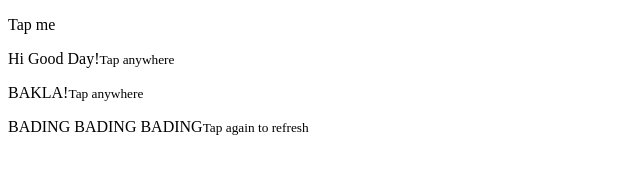
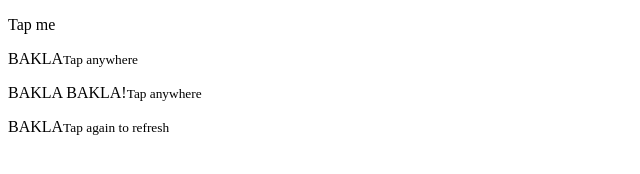
Before and after one commit to iamshan1215/hello, a plain HTML site: page bading/index.html in a window 1280 px wide. Shown: the whole page, without its empty margins (0-640 px from the left). Drawn offline with Linux system fonts and the light colour scheme.

Commit message:
Update index.html

```diff
--- a/bading/index.html
+++ b/bading/index.html
@@ -1,14 +1,10 @@
 <!DOCTYPE html>
-<!--Hello dear friend.
-    Sorry if the code is messy and considered approached in a primitive way.
-    Did this at 3am on a school night.
--->
 <html lang="en">
 <head>
     <meta charset="UTF-8">
     <meta http-equiv="X-UA-Compatible" content="IE=edge">
     <meta name="viewport" content="width=device-width, initial-scale=1.0">
-    <title>BADING</title>
+    <title>Hi Crush! &lt;3</title>
     <link href="phone.css"rel="stylesheet">
 </head>
 <body>
@@ -19,9 +15,9 @@
             <div class="bg circ" id="bg3"></div>
             <div class="bg circ" id="bg4"></div>
             <p class="text">Tap me</p>
-            <p class="text hide">Hi Good Day!<small>Tap anywhere</small></p>
-            <p class="text hide">BAKLA!<small>Tap anywhere</small></p>
-            <p class="text hide">BADING BADING BADING<small>Tap again to refresh</small></p>
+            <p class="text hide">BAKLA<small>Tap anywhere</small></p>
+            <p class="text hide">BAKLA BAKLA!<small>Tap anywhere</small></p>
+            <p class="text hide">BAKLA<small>Tap again to refresh</small></p>
         </div>
         <div class="container">
             <div class="hearty heart x1"></div>
```
